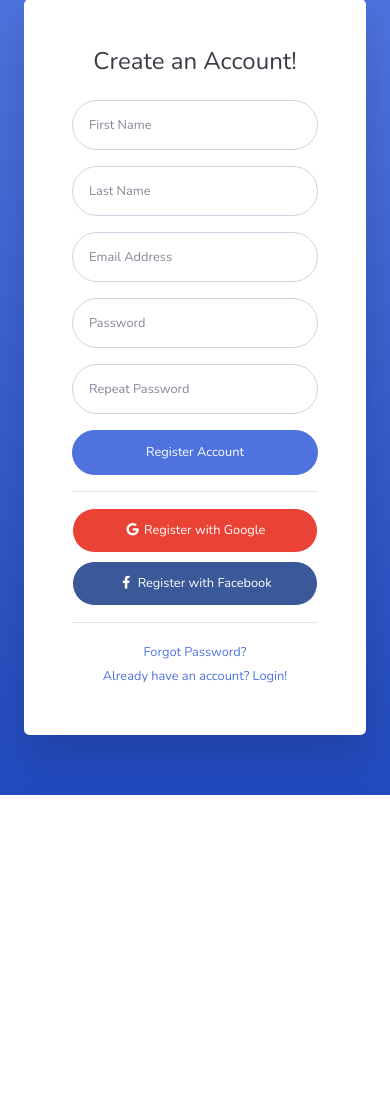
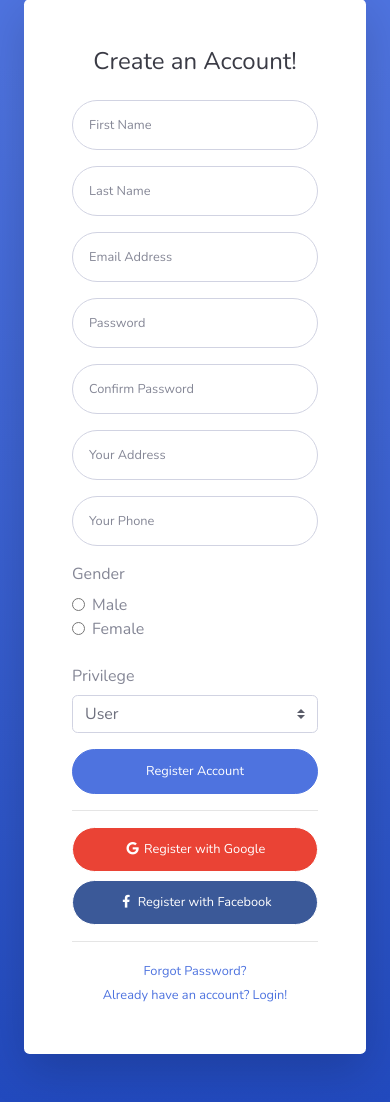
Before and after one commit to mohamed-software/E-Commerce-Website, a PHP site: page /admin/register.php in a window 390 px wide. Shown: the part 49-1151 px from the top of the page. Before the commit the page ends 844 px from the top, so only its background shows below. Run offline with PHP 8.4, Linux system fonts and the light colour scheme.

Commit message:
updating

```diff
--- a/admin/includes/navbar.php
+++ b/admin/includes/navbar.php
@@ -191,7 +191,7 @@
 
     <!-- Nav Item - User Information -->
     <li class="nav-item dropdown no-arrow">
-        <a class="nav-link dropdown-toggle" href="#" id="userDropdown" role="button"
+        <a class="nav-link dropdown-toggle" href="" id="userDropdown" role="button"
             data-toggle="dropdown" aria-haspopup="true" aria-expanded="false">
             <?php
                  require_once "functions/connect.php";
--- a/admin/register.php
+++ b/admin/register.php
@@ -2,14 +2,13 @@
 <html lang="en">
 
 <head>
-
     <meta charset="utf-8">
     <meta http-equiv="X-UA-Compatible" content="IE=edge">
     <meta name="viewport" content="width=device-width, initial-scale=1, shrink-to-fit=no">
     <meta name="description" content="">
     <meta name="author" content="">
 
-    <title>MOHAMED SALAH</title>
+    <title>SB Shop</title>
 
     <!-- Custom fonts for this template-->
     <link href="vendor/fontawesome-free/css/all.min.css" rel="stylesheet" type="text/css">
@@ -22,53 +21,85 @@
 
 </head>
 
+
 <body class="bg-gradient-primary">
-
     <div class="container">
-
         <div class="card o-hidden border-0 shadow-lg my-5">
             <div class="card-body p-0">
                 <!-- Nested Row within Card Body -->
                 <div class="row">
-                    <div class="col-lg-5 d-none d-lg-block bg-register-image"></div>
+                    <div class="col-lg-5 d-none d-lg-block">
+                    <img src="../img/mido.jpeg">
+                    </div>
                     <div class="col-lg-7">
                         <div class="p-5">
                             <div class="text-center">
                                 <h1 class="h4 text-gray-900 mb-4">Create an Account!</h1>
                             </div>
-                            <form class="user">
+
+                            <!-- start registration form -->
+                            <form class="user" method="POST" action="functions/registerHandle.php">
                                 <div class="form-group row">
                                     <div class="col-sm-6 mb-3 mb-sm-0">
-                                        <input type="text" class="form-control form-control-user" id="exampleFirstName"
-                                            placeholder="First Name">
+                                        <input type="text" class="form-control form-control-user" id="FirstName" placeholder="First Name" name="firstName">
                                     </div>
                                     <div class="col-sm-6">
-                                        <input type="text" class="form-control form-control-user" id="exampleLastName"
-                                            placeholder="Last Name">
+                                        <input type="text" class="form-control form-control-user" id="LastName" placeholder="Last Name" name="lastName">
                                     </div>
                                 </div>
                                 <div class="form-group">
-                                    <input type="email" class="form-control form-control-user" id="exampleInputEmail"
-                                        placeholder="Email Address">
+                                    <input type="email" class="form-control form-control-user" id="Email" placeholder="Email Address" name="email">
                                 </div>
                                 <div class="form-group row">
                                     <div class="col-sm-6 mb-3 mb-sm-0">
                                         <input type="password" class="form-control form-control-user"
-                                            id="exampleInputPassword" placeholder="Password">
+                                            id="Password" placeholder="Password" name="password">
                                     </div>
                                     <div class="col-sm-6">
                                         <input type="password" class="form-control form-control-user"
-                                            id="exampleRepeatPassword" placeholder="Repeat Password">
+                                            id="Password" placeholder="Confirm Password" name="confirmPassword">
                                     </div>
                                 </div>
-                                <a href="login.php" class="btn btn-primary btn-user btn-block">
-                                    Register Account
-                                </a>
+                                <div class="form-group row">
+                                    <div class="col-sm-6 mb-3 mb-sm-0">
+                                        <input type="text" class="form-control form-control-user" id="Address" placeholder="Your Address" name="address">
+                                    </div>
+                                    <div class="col-sm-6">
+                                        <input type="text" class="form-control form-control-user" id="Phone" placeholder="Your Phone" name="phone">
+                                    </div>
+                                </div>
+                                <fieldset class="form-group row">
+                                    <legend class="col-form-label col-sm-2 float-sm-left pt-0">Gender</legend>
+                                    <div class="col-sm-10">
+                                        <div class="form-check">
+                                            <input class="form-check-input" type="radio" name="gender" id="male" value="0">
+                                            <label class="form-check-label" for="male">
+                                            Male
+                                            </label>
+                                        </div>
+                                        <div class="form-check">
+                                            <input class="form-check-input" type="radio" name="gender" id="female" value="1">
+                                            <label class="form-check-label" for="female">
+                                            Female
+                                            </label>
+                                        </div>
+                                    </div>
+                                </fieldset>
+                                <div class="form-group row">
+                                    <label for="address" class="col-sm-2 col-form-label">Privilege</label>
+                                    <div class="col-sm-10">
+                                        <select class="custom-select" name="priv">
+                                            <option value="2">Admin</option>
+                                            <option value="1" selected>User</option>
+                                        </select>
+                                    </div>
+                                </div>
+                                <input type="submit" class="btn btn-primary btn-user btn-block" value="Register Account">
                                 <hr>
-                                <a href="index.php" class="btn btn-google btn-user btn-block">
+                                <a href="#" class="btn btn-google btn-user btn-block">
                                     <i class="fab fa-google fa-fw"></i> Register with Google
                                 </a>
-                                <a href="index.php" class="btn btn-facebook btn-user btn-block">
+                                <a href="#" class="btn btn-facebook btn-user btn-block">
                                     <i class="fab fa-facebook-f fa-fw"></i> Register with Facebook
                                 </a>
                             </form>
--- a/admin/users.php
+++ b/admin/users.php
@@ -63,4 +63,4 @@ require_once 'includes/footer.php';
 <!-- <script src="vendor/datatables/jquery.dataTables.min.js"></script>
     <script src="vendor/datatables/dataTables.bootstrap4.min.js"></script>
 
-    < Page level custom scripts --><!--<script src="js/demo/datatables-demo.js"></script> -->
+    < Page level custom scripts> <script src="js/demo/datatables-demo.js"></script> -->
```
Also changed, not shown: admin/forgot-password.php (added, +89 -0 lines), admin/functions/registerHandle.php (added, +58 -0 lines), admin/includes/sidebar.php (+21 -21 lines).
